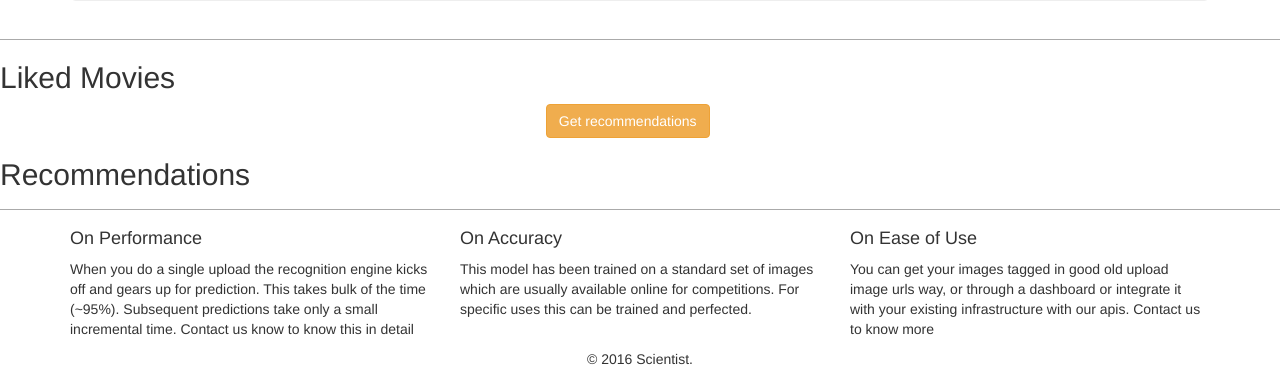
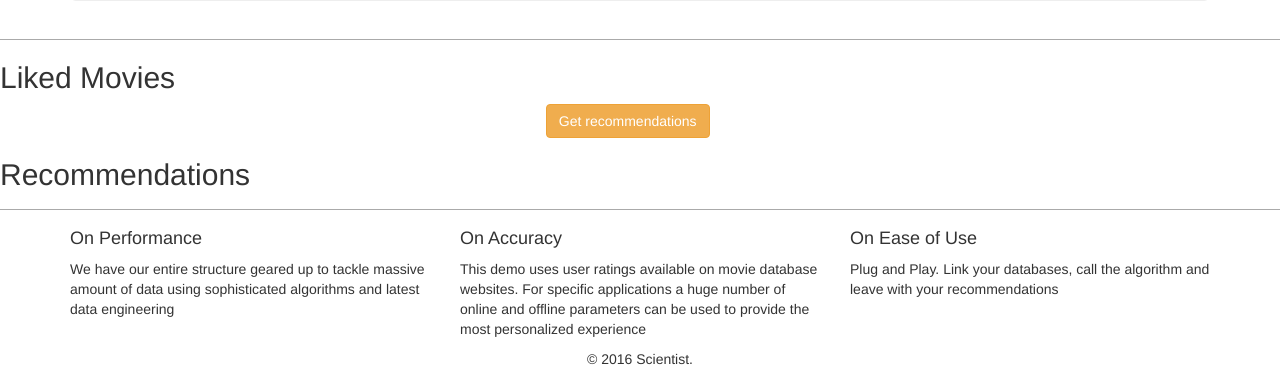
Before and after one commit to scientist-in/demo, a Django app: page /reco/ in a window 1280 px wide. Shown: the part 495-874 px from the top of the page. Run offline with Django 3.2, Linux system fonts and the light colour scheme; some libraries are stand-ins or nearby versions.

Commit message:
added cross origin ajax middle ware

```diff
--- a/demo/settings.py
+++ b/demo/settings.py
@@ -55,6 +55,8 @@ MIDDLEWARE_CLASSES = [
     'django.contrib.auth.middleware.SessionAuthenticationMiddleware',
     'django.contrib.messages.middleware.MessageMiddleware',
     'django.middleware.clickjacking.XFrameOptionsMiddleware',
+    'corsheaders.middleware.CorsMiddleware',
+    'django.middleware.common.CommonMiddleware',
 ]
 
 ROOT_URLCONF = 'demo.urls'
--- a/reco/templates/reco/index.html
+++ b/reco/templates/reco/index.html
@@ -108,15 +108,15 @@
 
         <div class="col-lg-4">
           <h4>On Performance</h4>
-          <p>When you do a single upload the recognition engine kicks off and gears up for prediction. This takes bulk of the time (~95%). Subsequent predictions take only a small incremental time. Contact us know to know this in detail</p>
+          <p>We have our entire structure geared up to tackle massive amount of data using sophisticated algorithms and latest data engineering</p>
         </div>
         <div class="col-lg-4">
           <h4>On Accuracy</h4>
-          <p>This model has been trained on a standard set of images which are usually available online for competitions. For specific uses this can be trained and perfected.</p>
+          <p>This demo uses user ratings available on movie database websites. For specific applications a huge number of online and offline parameters can be used to provide the most personalized experience </p>
         </div>
         <div class="col-lg-4">
           <h4>On Ease of Use</h4>
-          <p>You can get your images tagged in good old upload image urls way, or through a dashboard or integrate it with your existing infrastructure with our apis. Contact us to know more</p>
+          <p>Plug and Play. Link your databases, call the algorithm and leave with your recommendations</p>
         </div>
 
       </div>
```
